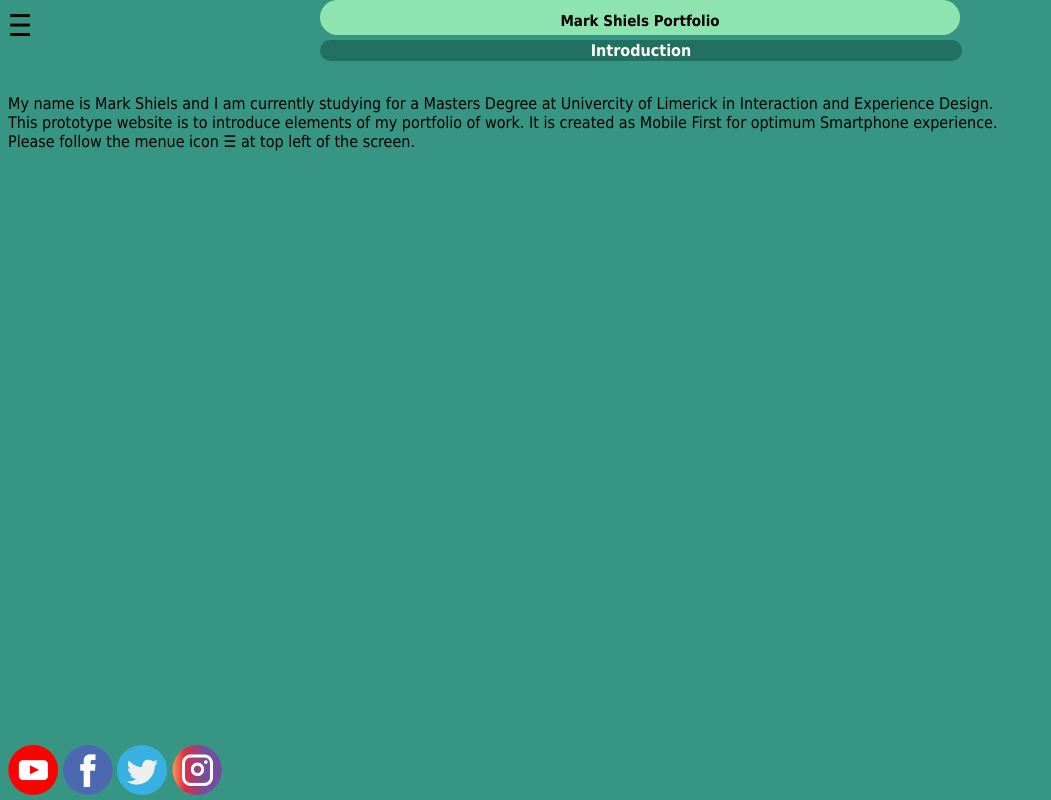
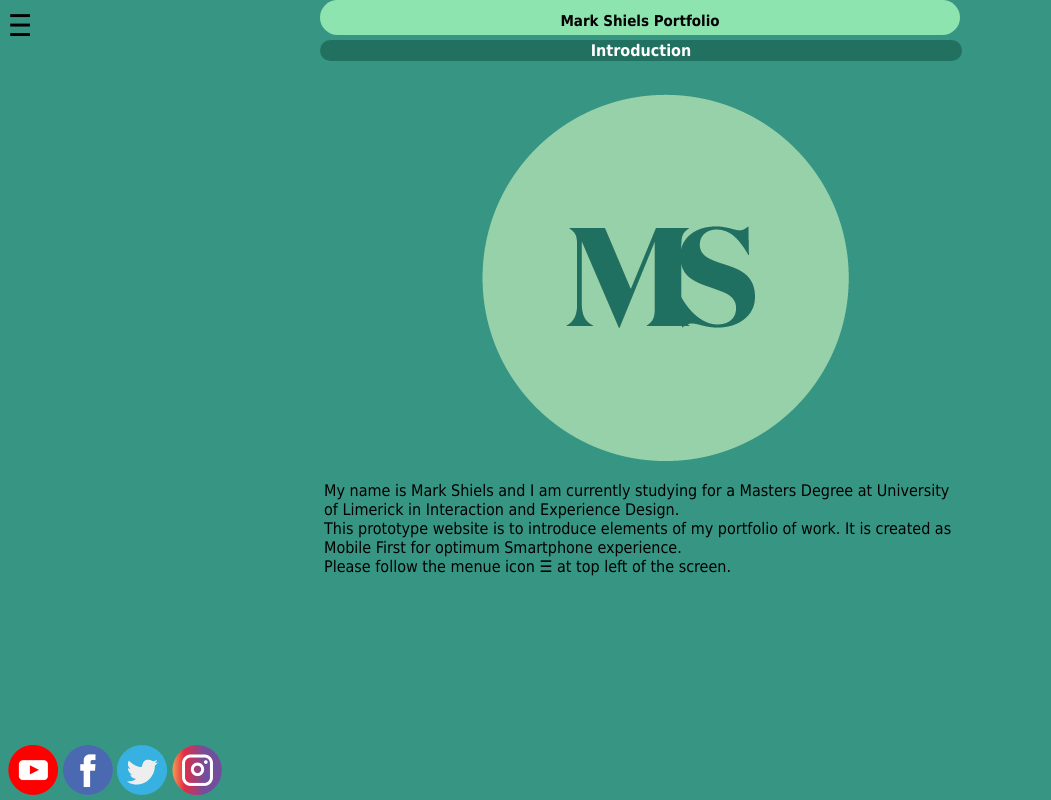
Before and after one commit to 22091432/22091432.github.io, a plain HTML site: page index.html in a window 1280 px wide. Shown: the whole page, without its empty margins (0-1051 px from the left). Drawn offline with Linux system fonts and the light colour scheme.

Commit message:
update files

```diff
--- a/css/indexstyles.css
+++ b/css/indexstyles.css
@@ -18,6 +18,11 @@
     border-bottom-right-radius: 35px;
     border-top-right-radius: 35px;
 }
+
+.logo{
+        margin-left: 15%;
+        margin-right: 25%;
+    }
 
 h2.subject {
     position: absolute;
@@ -105,6 +110,17 @@ medialinks{
 /* Adjust for Larger screen sizes*/
 @media (min-width: 600px) {
 
+    .intro{
+        margin-left: 25%;
+        margin-right: 25%
+    }
+
+
+    .logo{
+        margin-left: 25%;
+        margin-right: 25%;
+    }
+
     .topbar{
         width: 50%;
         left: 25%;
--- a/index.html
+++ b/index.html
@@ -47,13 +47,14 @@ body {
     </div>
 
     <!-- main presentation section -->
-    <div>
+    <div class="intro">
         <!-- Subject Title-->
         <h2 class="subject">Introduction</h2>
 
         <p>&nbsp;</p>
+        <img class="logo" src="img/logo.png">
 
-        <p>My name is Mark Shiels and I am currently studying for a Masters Degree at Univercity of Limerick in Interaction and Experience Design.
+        <p>My name is Mark Shiels and I am currently studying for a Masters Degree at University of Limerick in Interaction and Experience Design.
         <br>This prototype website is to introduce elements of my portfolio of work. It is created as Mobile First for optimum Smartphone experience.
         <br>Please follow the menue icon &#9776; at top left of the screen.
 
```
Also changed, not shown: subject04_topic03.html (+1 -1 lines), subject05_topic02.html (+1 -1 lines), img/logo.png (added), img/picture.jpg (added).
